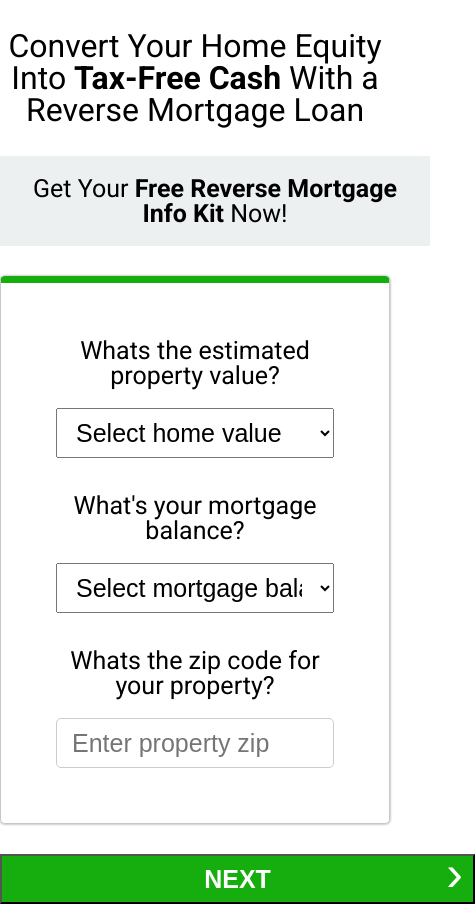
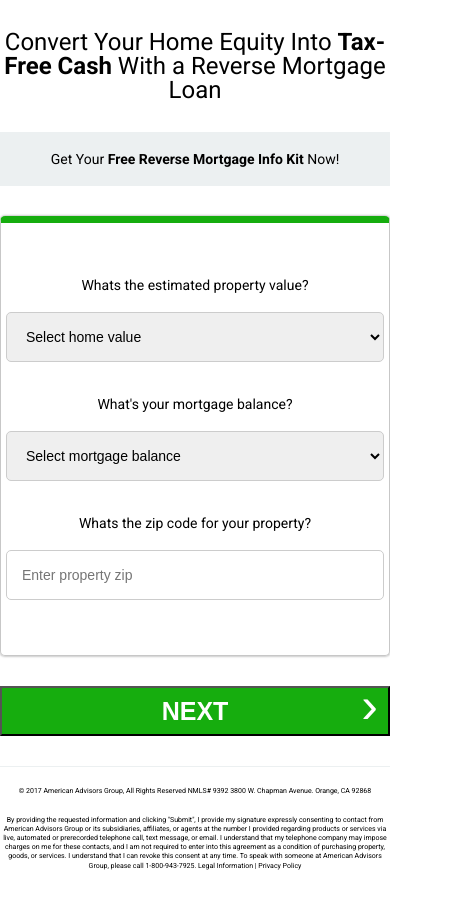
Before and after one commit to bcbcb/aag, a plain HTML site: page index.html in a window 390 px wide. Shown: the top 907 px of the page, 475 px wide, since content can reach past the window. After the commit the page ends 871 px from the top, so only its background shows below. Drawn offline with nearby package versions, Linux system fonts and the light colour scheme.

Commit message:
add mobile styling

```diff
--- a/styles.css
+++ b/styles.css
@@ -1,6 +1,10 @@
 
 @import url('./reset.css');
 @import url('https://fonts.googleapis.com/css?family=Roboto:400,300,500,700');
+
+* {
+  box-sizing: border-box;
+}
 
 body {
   color: #000000;
@@ -38,7 +42,7 @@ strong {
   max-width: 575px;
   margin: 30px auto;
   border-radius: 5px;
-  padding: 55px;
+  padding: 55px 5px;
   box-shadow: 0 0 2px 1px #ccc;
 }
 
@@ -56,10 +60,9 @@ select, input, button {
   width: 100%;
   max-width: 475px;
   padding: 0 15px;
-  box-sizing: border-box;
 }
 
-input {
+select, input {
   border-radius: 5px;
   border: 1px solid #ccc;
 }
@@ -106,3 +109,19 @@ footer {
   font-size: 0.5em;
   margin-top: 20px;
 }
+
+@media (max-width: 500px) {
+ body {
+   font-size: 14px;
+ }
+ h1 {
+   font-size: 24px;
+ }
+ select, input, button {
+   font-size: 14px;
+ }
+ .button {
+   width: 100%;
+ }
+
+}
```
